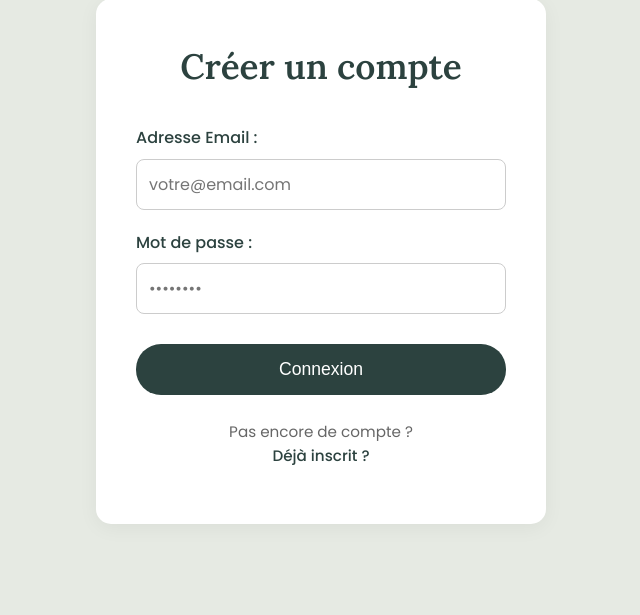
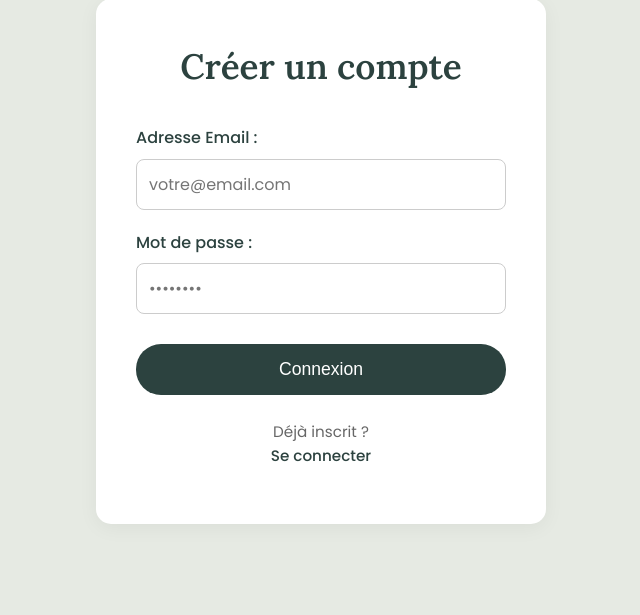
Before and after one commit to MireauAppel/fullstack-web-fundamentals, a Flask app: page /register in a window 1280 px wide. Shown: the part 117-732 px from the top of the page, without its empty margins (319-959 px from the left). Run offline with Flask 3, Linux system fonts and the light colour scheme.

Commit message:
Changed <p>

```diff
--- a/Projet_Web_S4/templates/register.html
+++ b/Projet_Web_S4/templates/register.html
@@ -36,7 +36,7 @@
             </form>
 
             <div class="auth-links">
-                <p>Pas encore de compte ? <br> <a href="/login">Déjà inscrit ?</a></p>
+                <p>Déjà inscrit ?<br> <a href="/login">Se connecter</a></p>
             </div>
         </div>
     </div>
```
